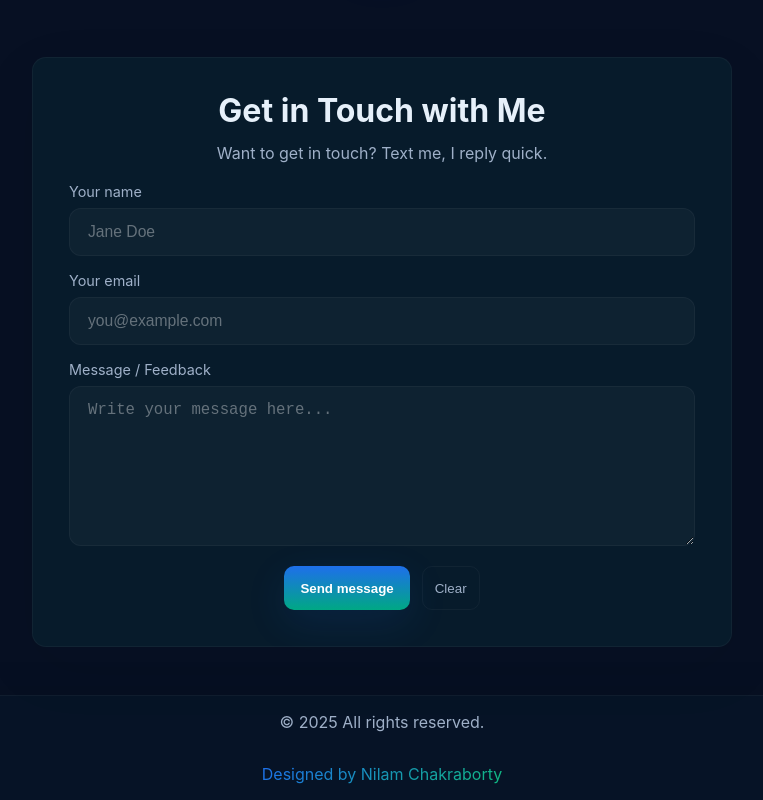
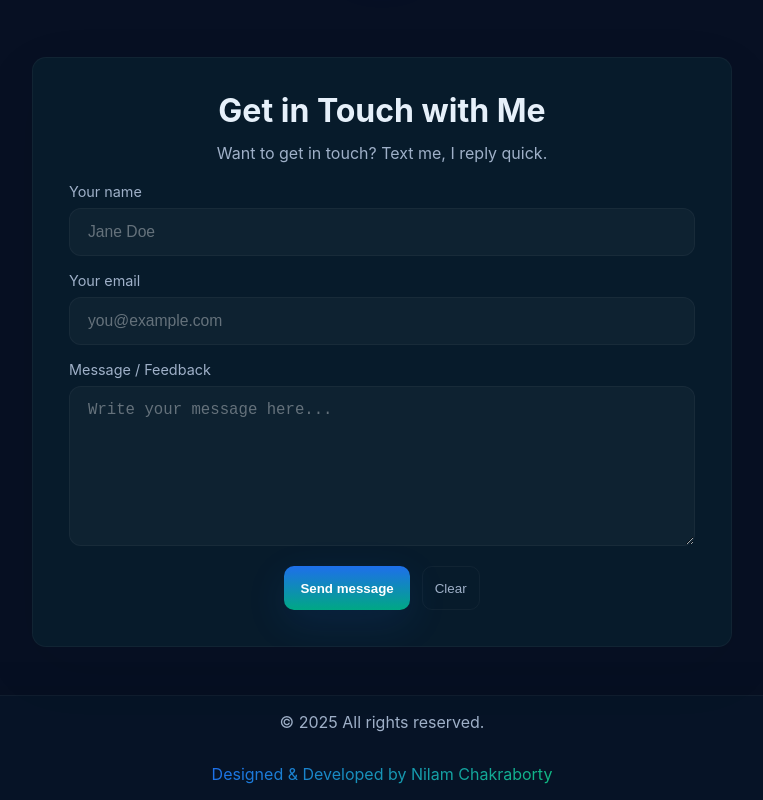
Before and after one commit to NilamXSC/PORTFOLIO, a React (Vite) app: page / in a window 1280 px wide. Shown: the part 6425-7225 px from the top of the page, without its empty margins (258-1021 px from the left). Built offline with nearby package versions, Linux system fonts and the light colour scheme.

Commit message:
Update footer text to include 'Developed by'

```diff
--- a/src/components/Footer.jsx
+++ b/src/components/Footer.jsx
@@ -35,7 +35,7 @@ export default function Footer() {
             WebkitTextFillColor: "transparent",
           }}
         >
-          Designed by Nilam Chakraborty
+          Designed & Developed by Nilam Chakraborty
         </motion.p>
       </div>
     </footer>
```
